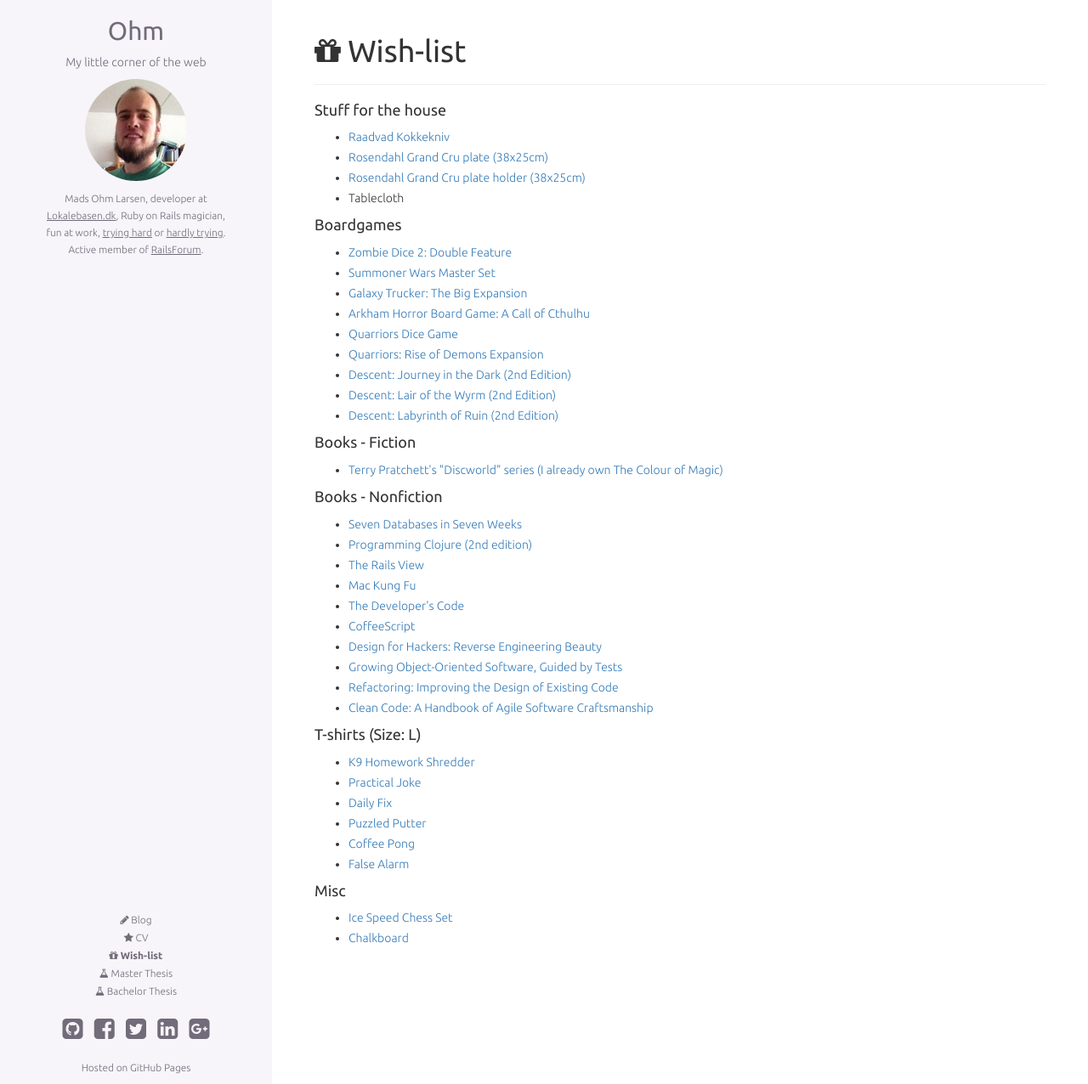
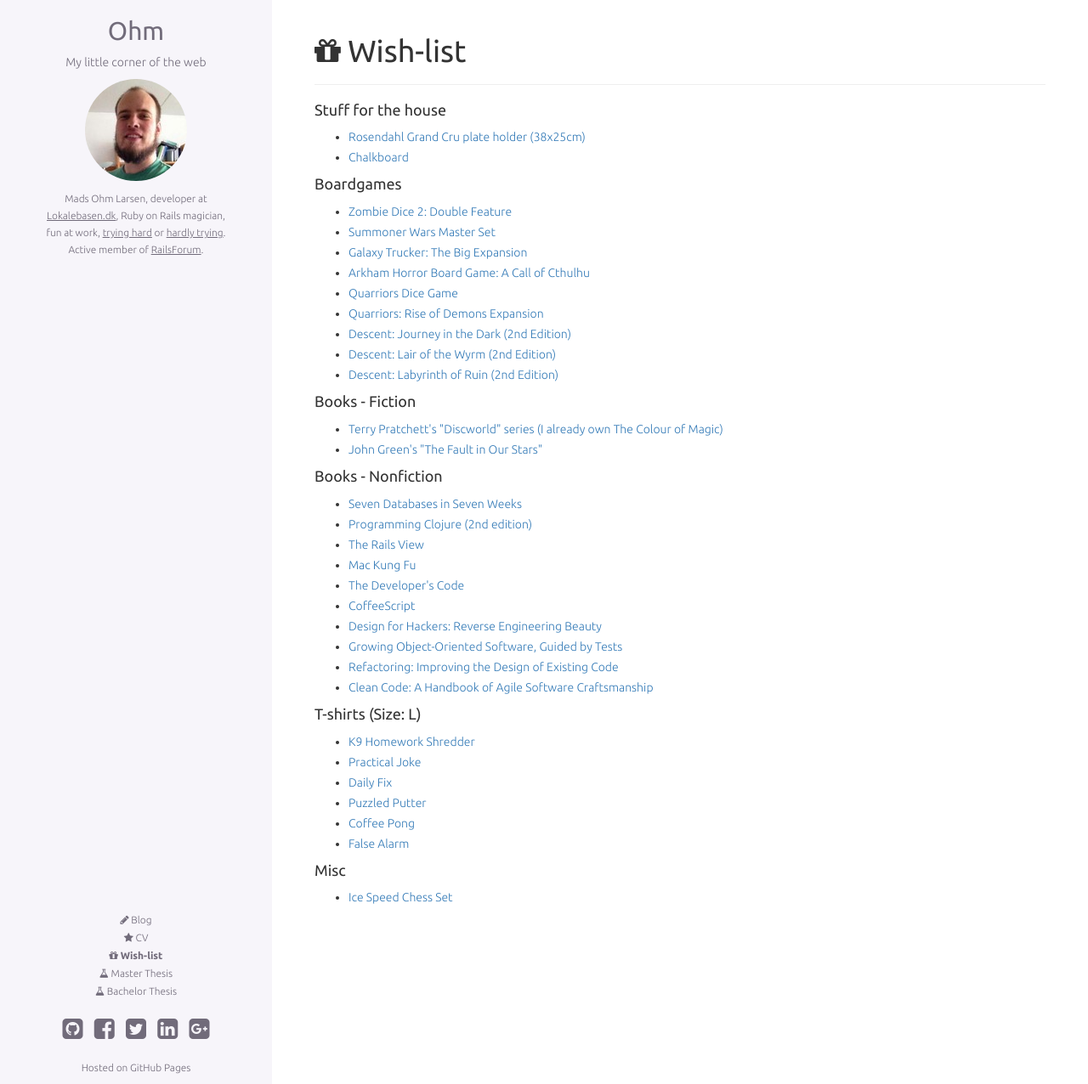
Before and after one commit to omegahm/omegahm.github.io, a Jekyll site: the page built from wishlist.html, in a window 1280 px wide and 1276 px high. Shown: the whole window at 85% size. Built offline with Jekyll 4.4.1, drawn with Linux system fonts in a browser that asks for light colours; nearby versions of some CDN libraries; Markdown is read by kramdown in place of the engine named in the settings.

Commit message:
Updated wishlist

```diff
--- a/wishlist.html
+++ b/wishlist.html
@@ -5,13 +5,10 @@
 categories:
 - title: Stuff for the house
   wishes:
-  - title: Raadvad Kokkekniv
-    url: http://www.imerco.dk/koekkenudstyr/koekkenknive/kokkekniv/raadvad-kokkekniv?id=100064754
-  - title: Rosendahl Grand Cru plate (38x25cm)
-    url: http://www.imerco.dk/borddaekning/skaale-og-fade/ovnfast-fad/rosendahl-alm-ovnfast-fad?id=100156725
   - title: Rosendahl Grand Cru plate holder (38x25cm)
     url: http://www.imerco.dk/rosendahl-holder-til-fad?id=100157035
-  - title: Tablecloth
+  - title: Chalkboard
+    url: http://www.amazon.co.uk/dp/B003HC13KE
 
 - title: Boardgames
   wishes:
@@ -38,6 +35,8 @@
   wishes:
   - title: Terry Pratchett's "Discworld" series (I already own The Colour of Magic)
     url: http://www.amazon.co.uk/s/?keywords=discworld
+  - title: John Green's "The Fault in Our Stars"
+    url: http://www.amazon.co.uk/Fault-Our-Stars-John-Green/dp/0141345659
 
 - title: Books - Nonfiction
   wishes:
```
Also changed, not shown: other parts of wishlist.html (+0 -2 lines).
